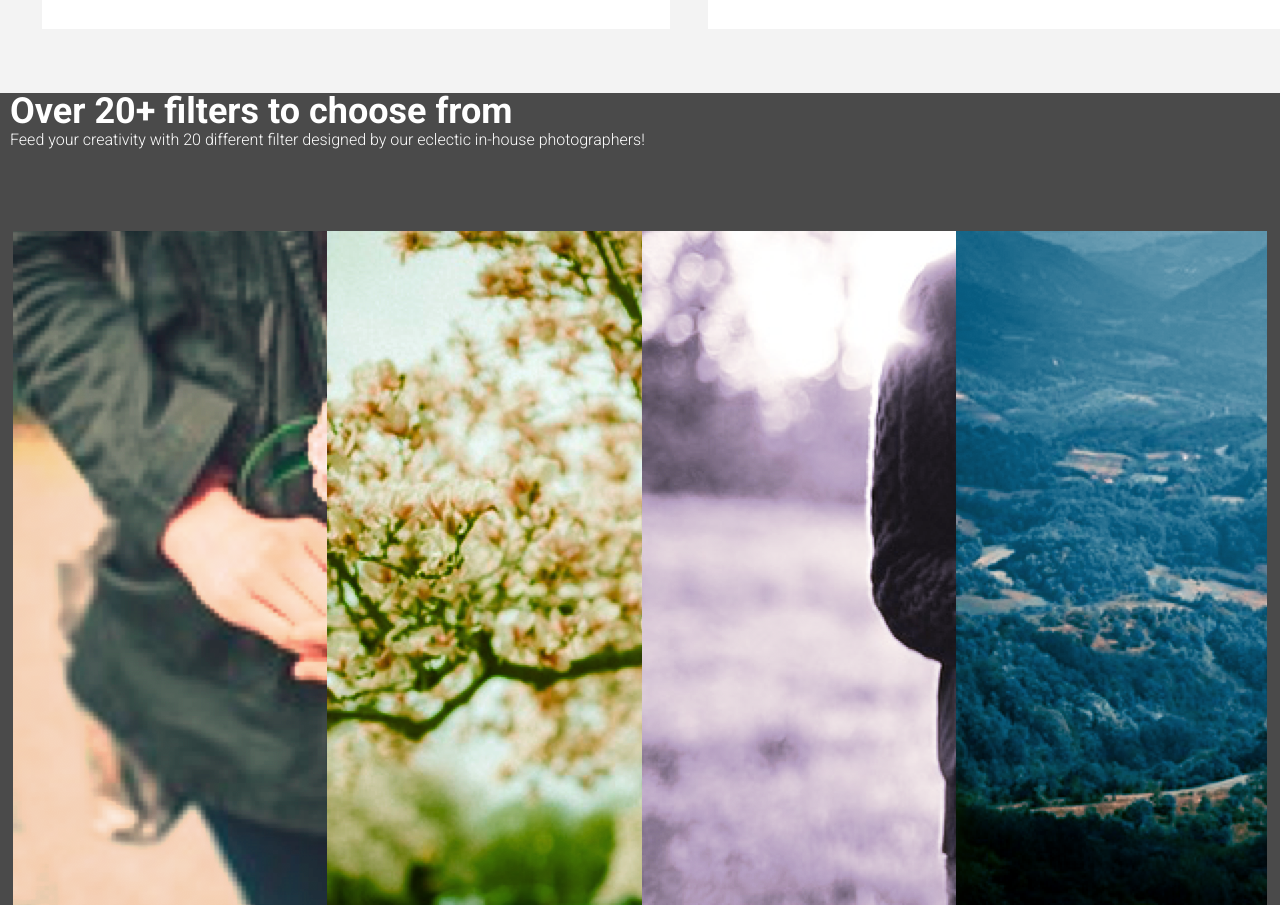
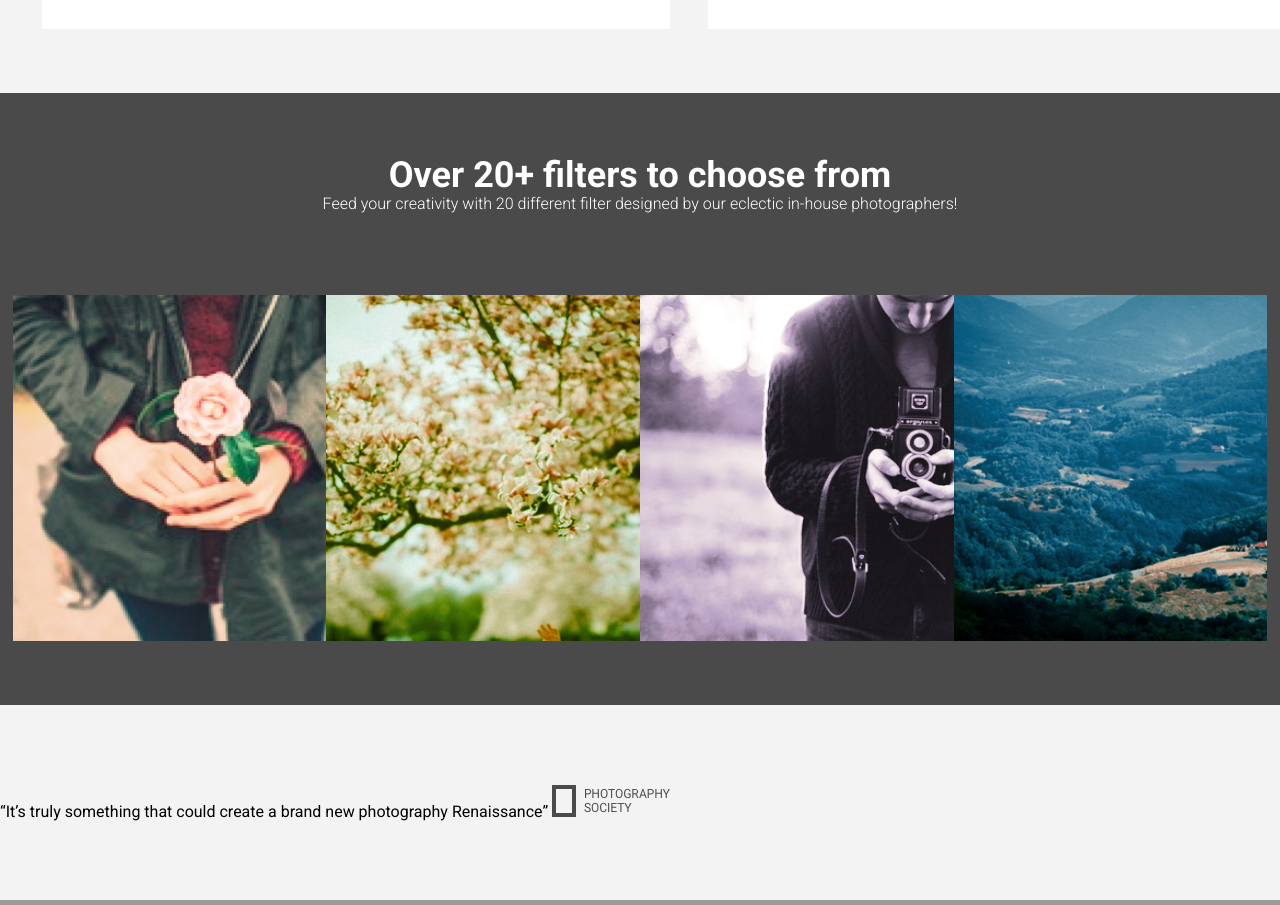
Before and after one commit to garciamoss/fotomatic, a plain HTML site: page index.html in a window 1280 px wide. Shown: the part 1405-2310 px from the top of the page. Drawn offline with Linux system fonts and the light colour scheme; a web font is replaced by a local one.

Commit message:
Debugged Filters Section

```diff
--- a/index.html
+++ b/index.html
@@ -68,22 +68,22 @@
     </div>
 
       <!-- Filters Section -->
-    <div id="filters-section">
-      <div class="content center">
+    <div class="filters">
+      <div class="content">
         <h2>Over 20+ filters to choose from</h2>
         <h3>Feed your creativity with 20 different filter designed by our eclectic in-house photographers!</h3>
       </div>
-        <div class="images-container">
-          <div class="image-container">
+      <div class="images">
+        <div class="image">
           <img src="./resources/images/filter-1.png" />
         </div>
-          <div class="image-container">
+        <div class="image">
           <img src="./resources/images/filter-2.png" />
         </div>
-          <div class="image-container">
+        <div class="image">
           <img src="./resources/images/filter-3.png" />
         </div>
-          <div class="image-container extra">
+        <div class="image">
           <img src="./resources/images/filter-4.png" />
         </div>
       </div>
--- a/resources/css/style.css
+++ b/resources/css/style.css
@@ -15,13 +15,6 @@ html {
   top: 5.3125rem; /* To offset for fixed header. */
 }
 
-.image-container {
-  overflow: hidden;
-}
-
-.image-container img {
-  display: block;
-}
 
 /* Header */
 header {
@@ -69,6 +62,7 @@ header .icon {
 header .mobile {
   display: none;
 }
+
 
 /* Sign Up Section */
 .banner{
@@ -128,6 +122,7 @@ header .mobile {
   color: white;
 }
 
+
 /* Features Section */
 .features {
   display: flex;
@@ -168,36 +163,47 @@ header .mobile {
   color: #4a4a4a;
 }
 
+
 /* Filters Section */
-#filters-section {
-  display: flex
+.filters {
   padding: 4rem 0;
   background-color: #4a4a4a;
 }
 
-#filters-section .content {
-  padding: 0 .625rem;
+.filters .content {
   margin-bottom: 5rem;
+  text-align: center;
 }
 
-#filters-section .content h2 {
+.filters h2 {
   font-size: 2.25rem;
   font-weight: bold;
   color: white;
 }
 
-#filters-section .content h3 {
+.filters h3 {
   font-size: 1rem;
   line-height: 1.4;
   font-weight: 300;
   color: white;
 }
 
-#filters-section .images-container {
+.filters .images{
   display: flex;
   max-width: 100%;
   padding: 0 1%;
 }
+
+.filters .image {
+  overflow: hidden;
+}
+
+.filters img {
+  display: block;
+  min-width: 24.5rem;
+  height: 21.658rem;
+}
+
 
 /* Quotes Section */
 #quotes-section {
```
Lines whose indentation alone changed are shown as unchanged.
